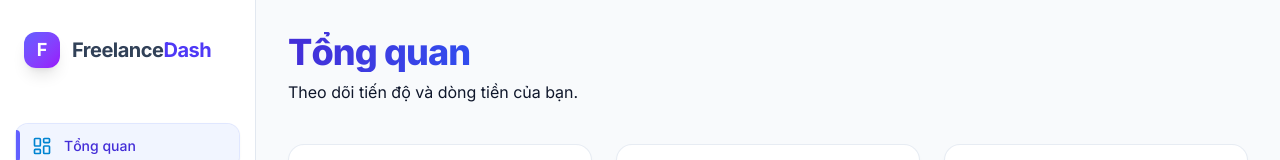
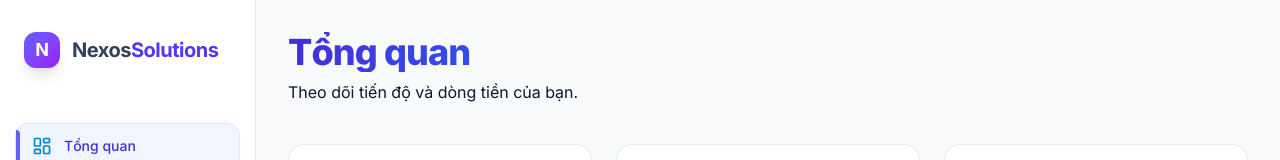
Before and after one commit to levanthien21/KHO-L-U-TR-D-N, a Next.js app: page / in a window 1280 px wide. Shown: the top 160 px of the page. Built offline with nearby package versions, Linux system fonts and the light colour scheme.

Commit message:
chore: rename app to Nexos Solutions

```diff
--- a/components/Sidebar.tsx
+++ b/components/Sidebar.tsx
@@ -41,10 +41,10 @@ export function Sidebar() {
       <div className="px-4 py-2 flex-1 relative z-10">
         <Link href="/" className="flex items-center pl-2 mb-14 group">
           <div className="relative w-9 h-9 mr-3 bg-gradient-to-br from-indigo-500 to-purple-600 rounded-xl flex items-center justify-center text-white font-bold text-lg shadow-lg group-hover:shadow-indigo-500/50 transition-all duration-300">
-            F
+            N
           </div>
           <h1 className="text-xl font-bold tracking-tight">
-            Freelance<span className="text-indigo-600">Dash</span>
+            Nexos<span className="text-indigo-600">Solutions</span>
           </h1>
         </Link>
         <div className="space-y-2">
```
